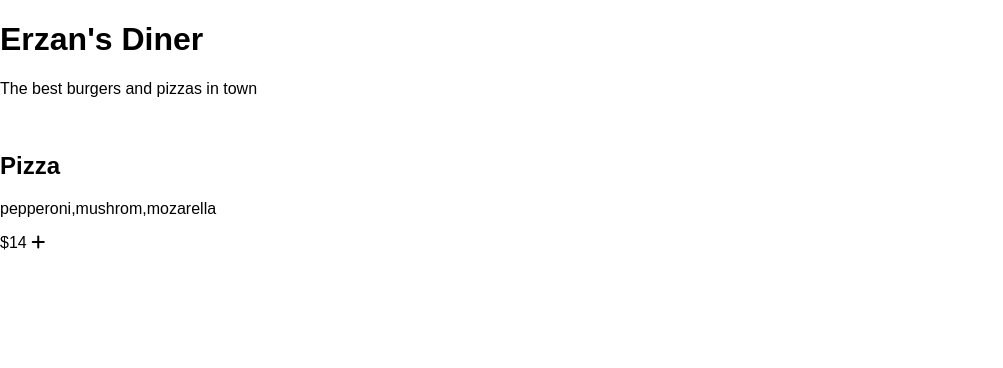
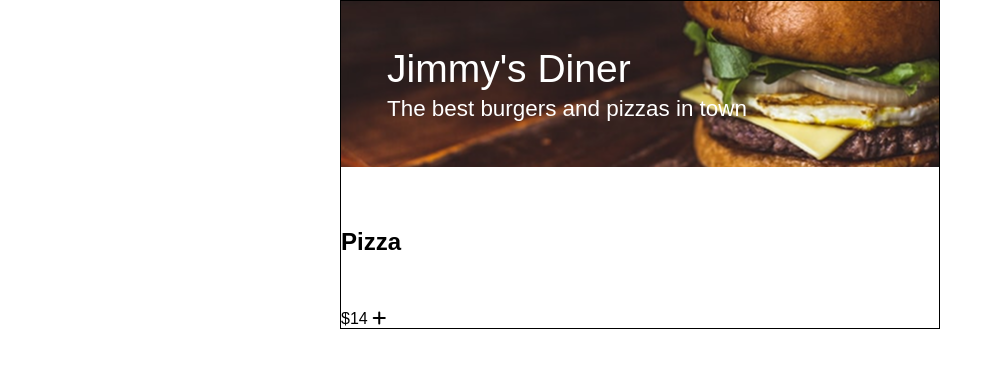
Before and after one commit to erzanthedev/mobile-ordering-app, a plain HTML site: page index.html in a window 1280 px wide. Shown: the whole page, without its empty margins (0-1003 px from the left). Drawn offline with Linux system fonts and the light colour scheme; a web font is replaced by a local one.

Commit message:
styling to header

```diff
--- a/index.css
+++ b/index.css
@@ -3,6 +3,37 @@
 }
 
 body {
+  margin: 0 auto;
+  font-family: "Smythe", sans-serif;
+  max-width: 600px;
+  border: 1px solid black;
+}
+
+/* Typography */
+h1 {
+  font-weight: 400;
+  font-size: 2.4375rem;
+  color: #fff;
   margin: 0;
-  font-family: "Smythe", sans-serif;
 }
+
+p {
+  font-weight: 400;
+  font-size: 1rem;
+  color: #fff;
+}
+
+/* Header */
+
+header {
+  background-image: url(./images/burgerHero.png);
+  background-size: contain;
+  background-repeat: no-repeat;
+  padding: 46px;
+}
+
+.diner-motto {
+  font-size: 1.40125rem;
+  margin-top: 5px;
+  /* line-height: 13.8px; */
+}
--- a/index.html
+++ b/index.html
@@ -24,8 +24,8 @@
   </head>
   <body>
     <header>
-      <h1>Erzan's Diner</h1>
-      <p>The best burgers and pizzas in town</p>
+      <h1>Jimmy's Diner</h1>
+      <p class="diner-motto">The best burgers and pizzas in town</p>
     </header>
     <main>
       <div class="meal">
```
Also changed, not shown: images/burgerHero.png (added), 1 other file.
